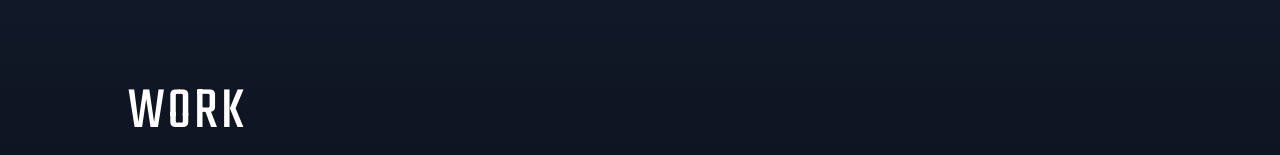
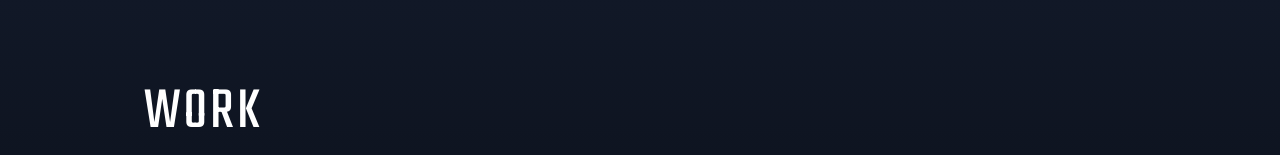
Before and after one commit to JustDevInn/PF-Justin, a React (Create React App) app: page / in a window 1280 px wide. Shown: the part 797-952 px from the top of the page. Built offline with nearby package versions, Linux system fonts and the light colour scheme.

Commit message:
added missing padding left to 'work'

```diff
--- a/package.json
+++ b/package.json
@@ -6,6 +6,7 @@
     "@testing-library/jest-dom": "^5.16.4",
     "@testing-library/react": "^13.3.0",
     "@testing-library/user-event": "^13.5.0",
+    "framer-motion": "^10.16.5",
     "react": "^18.1.0",
     "react-dom": "^18.1.0",
     "react-icons": "^4.4.0",
--- a/src/components/Portfolio.jsx
+++ b/src/components/Portfolio.jsx
@@ -31,7 +31,7 @@ const Portfolio = () => {
       className="min-h-screen bg-gradient-to-b from-gray-900 via-black to-gray-900 w-full text-white">
       <div className="max-w-screen-lg mx-auto flex flex-col justify-center w-full h-full pt-20 pb-20">
         <div className="">
-          <p className="text-6xl uppercase font-teko tracking-wider inline">
+          <p className="text-6xl pl-4 uppercase font-teko tracking-wider inline">
             Work
           </p>
         </div>
```
Also changed, not shown: src/components/Home.jsx (+4 -3 lines), 1 other file (tests, documents, lock files or other folders).
